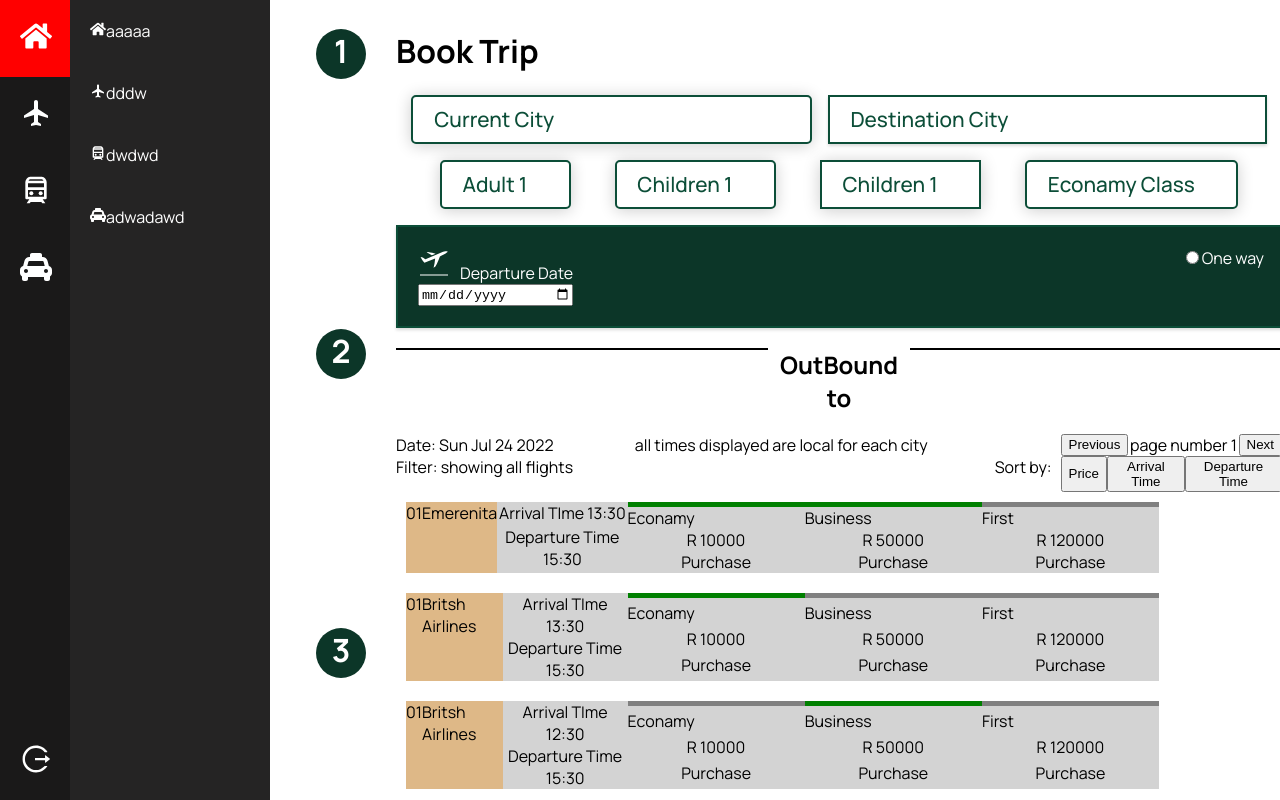
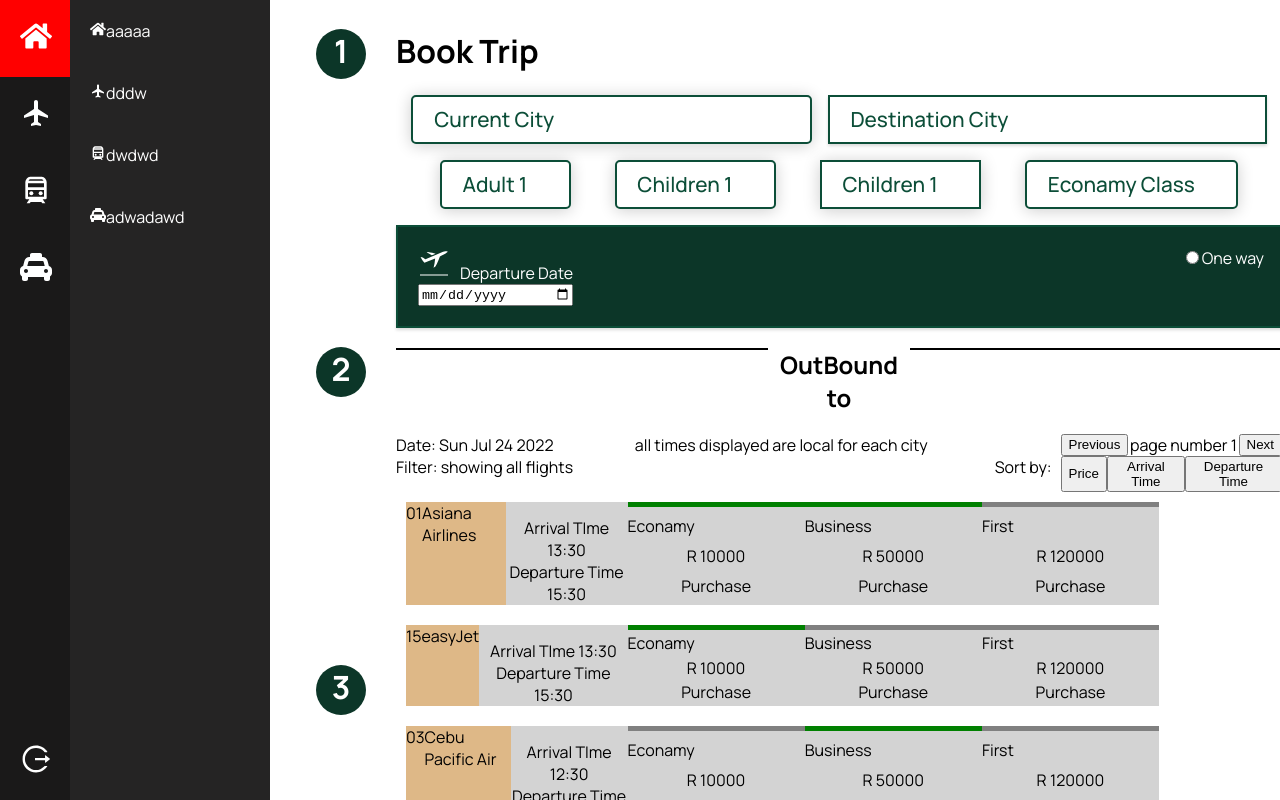
Before and after one commit to LegendDRD/DemoApp, a React (Create React App) app: page / in a window 1280 px wide. Shown: the top 800 px of the page. Built offline with nearby package versions, Linux system fonts and the light colour scheme; sample sign-in values are in the browser's storage.

Commit message:
Update BookTrip.tsx

```diff
--- a/src/components/BookTrip.tsx
+++ b/src/components/BookTrip.tsx
@@ -12,7 +12,7 @@ export default function BookTrip() {
     // const [startDate, setStartDate] = useState(new Date());
     const [selectDate, setSelectDate] = useState(new Date().toDateString());
     let demoData = [{
-        airlineName: "Emerenita",
+        airlineName: "Asiana Airlines",
         gateNumber: "01",
         arrival: "13:30",
         departure: "15:30",
@@ -25,8 +25,8 @@ export default function BookTrip() {
 
     },
     {
-        airlineName: "Britsh Airlines",
-        gateNumber: "01",
+        airlineName: "easyJet",
+        gateNumber: "15",
         arrival: "13:30",
         departure: "15:30",
         ecoPrice: 10000,
@@ -38,8 +38,8 @@ export default function BookTrip() {
 
     },
     {
-        airlineName: "Britsh Airlines",
-        gateNumber: "01",
+        airlineName: "Cebu Pacific Air",
+        gateNumber: "03",
         arrival: "12:30",
         departure: "15:30",
         ecoPrice: 10000,
@@ -51,8 +51,8 @@ export default function BookTrip() {
 
     },
     {
-        airlineName: "Britsh Airlines",
-        gateNumber: "01",
+        airlineName: "Virgin Blue Airlines",
+        gateNumber: "10",
         arrival: "12:30",
         departure: "15:30",
         ecoPrice: 10000,
@@ -155,9 +155,8 @@ export default function BookTrip() {
                                         <span>{item.airlineName}</span>
 
                                         <div style={{ display: "grid", backgroundColor: "lightgrey" }}>
-                                            <span style={{ textAlign: "center" }}>Arrival TIme {item.arrival}</span>
+                                            <span style={{ textAlign: "center", paddingTop: "15px" }}>Arrival TIme {item.arrival}</span>
                                             <span style={{ textAlign: "center" }}>Departure Time {item.departure}</span>
-
                                         </div>
                                     </div>
 
```
